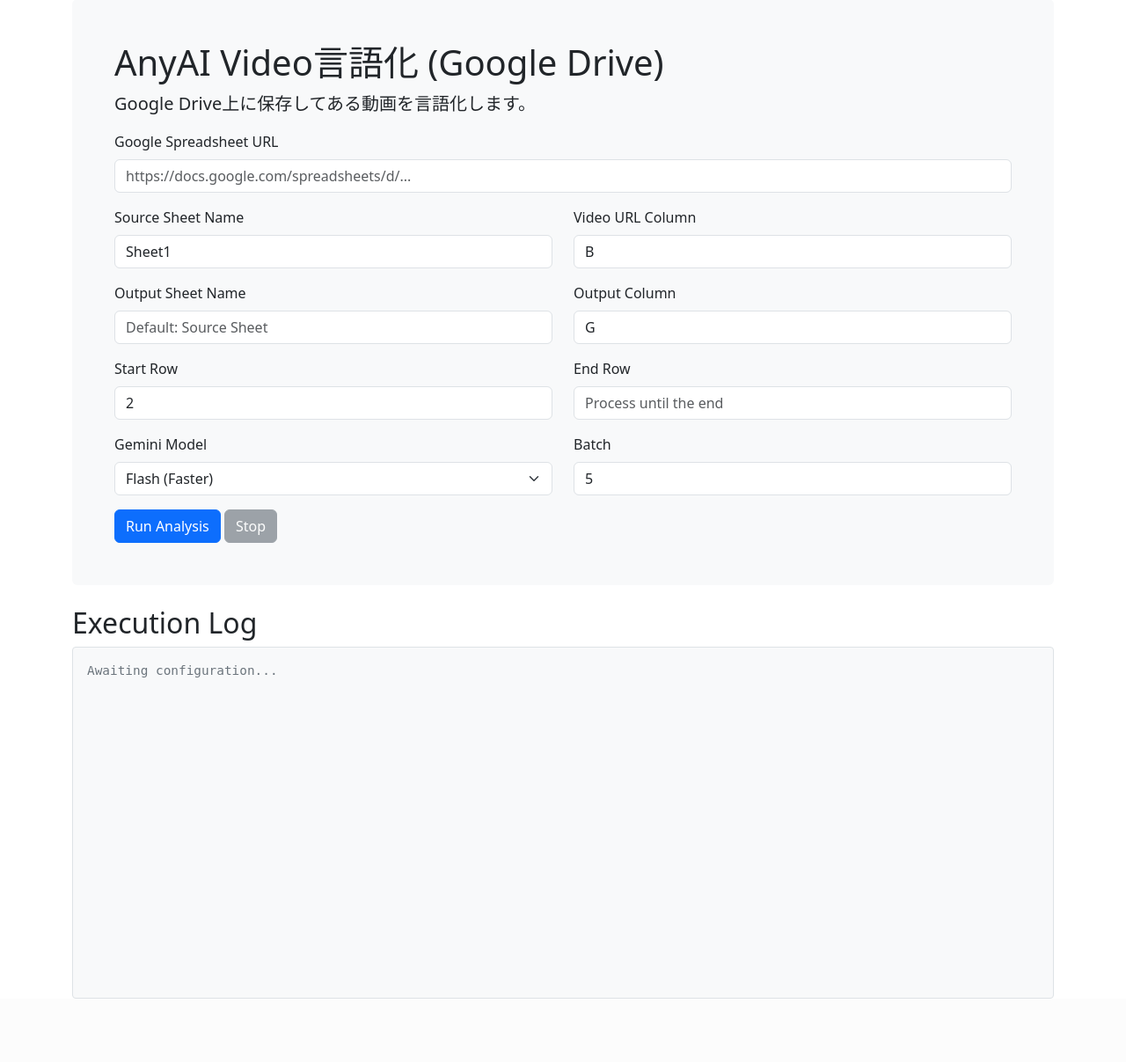
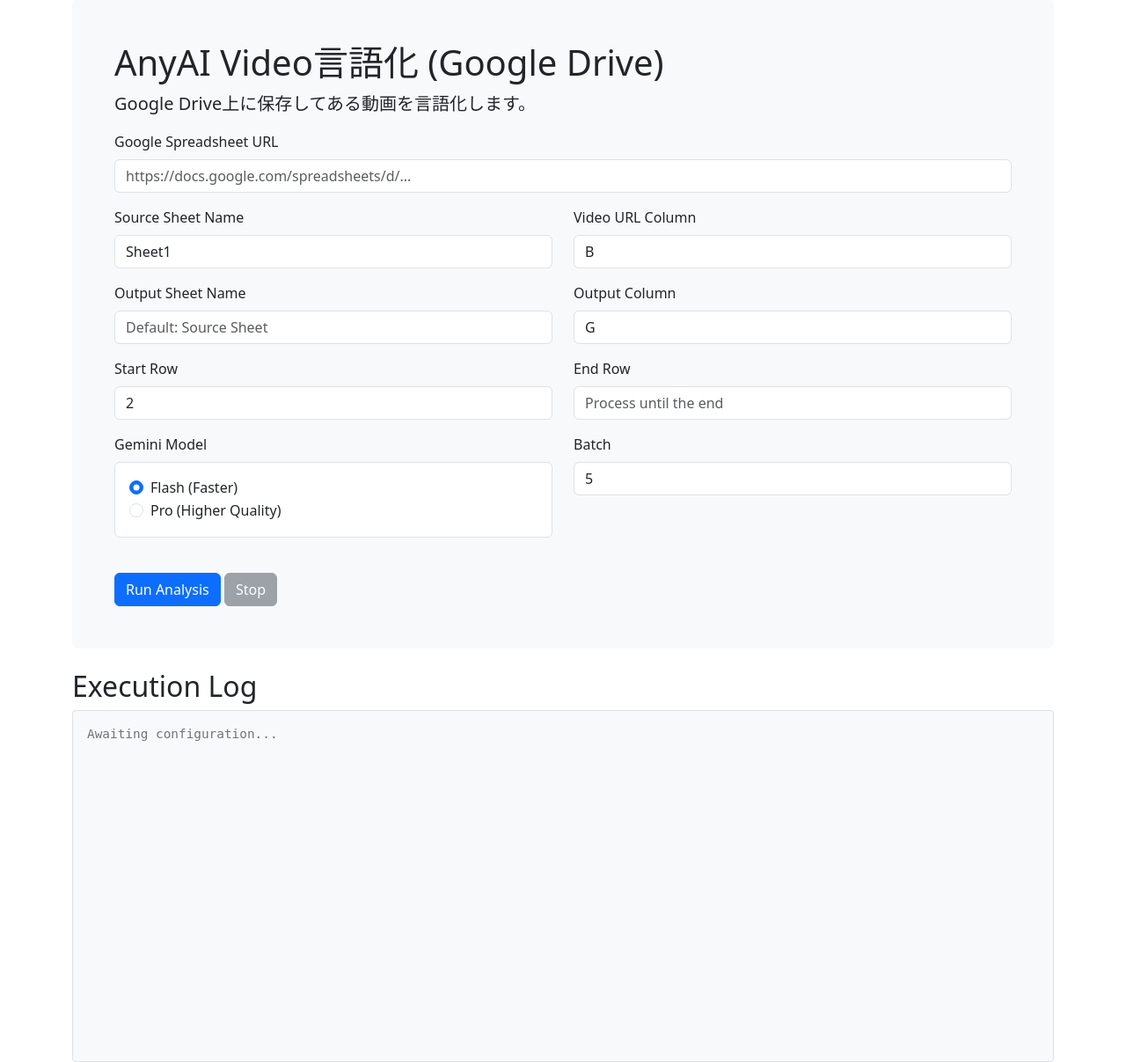
Before and after one commit to chisato-anymind/AnyAI_video_analysis, a Flask app: page / in a window 1280 px wide. Shown: the part 73-1280 px from the top of the page at 88% size. Before the commit the page ends 1208 px from the top, so only its background shows below. Run offline with Flask 3, Linux system fonts and the light colour scheme; parts of the project's set-up code (start-up, migrations or seed data) failed here and were passed over.

Commit message:
Style: Adjust layout of model selection and buttons

```diff
--- a/templates/index.html
+++ b/templates/index.html
@@ -81,11 +81,21 @@
 
                 <div class="row">
                     <div class="col-md-6">
-                        <label for="model-name" class="form-label">Gemini Model</label>
-                        <select class="form-select" id="model-name">
-                            <option value="gemini-1.5-flash" selected>Flash (Faster)</option>
-                            <option value="gemini-1.5-pro">Pro (Higher Quality)</option>
-                        </select>
+                        <label class="form-label d-block">Gemini Model</label>
+                        <div class="bg-white p-3 rounded border mb-3">
+                            <div class="form-check">
+                                <input class="form-check-input" type="radio" name="model-name" id="model-flash" value="gemini-2.5-flash" checked>
+                                <label class="form-check-label" for="model-flash">
+                                    Flash (Faster)
+                                </label>
+                            </div>
+                            <div class="form-check">
+                                <input class="form-check-input" type="radio" name="model-name" id="model-pro" value="gemini-2.5-pro">
+                                <label class="form-check-label" for="model-pro">
+                                    Pro (Higher Quality)
+                                </label>
+                            </div>
+                        </div>
                     </div>
                     <div class="col-md-6">
                         <label for="workers" class="form-label">Batch</label>
@@ -93,7 +103,7 @@
                     </div>
                 </div>
 
-                <div>
+                <div class="mt-4">
                     <button type="submit" class="btn btn-primary" id="run-button">Run Analysis</button>
                     <button type="button" class="btn btn-secondary" id="stop-button" disabled>Stop</button>
                 </div>
@@ -154,7 +164,7 @@
                 output_col_letter: document.getElementById('output-col-letter').value,
                 start_row: document.getElementById('start-row').value,
                 end_row: document.getElementById('end-row').value,
-                model_name: document.getElementById('model-name').value,
+                model_name: document.querySelector('input[name="model-name"]:checked').value,
                 workers: document.getElementById('workers').value,
             };
 
```
